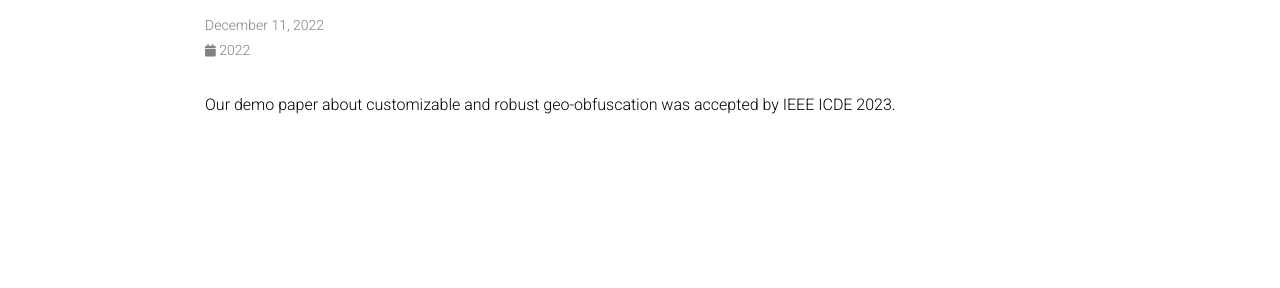
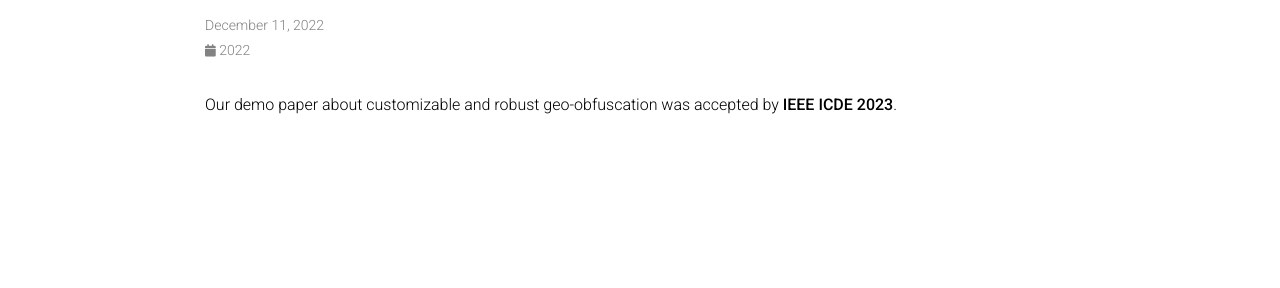
Before and after one commit to chenxiunt/chenxiunt.github.io, a Jekyll site: the page built from _news/announcement_202212.md, in a window 1280 px wide. Shown: the part 146-434 px from the top of the page. Built offline with Jekyll 4.4.1, drawn with Linux system fonts in a browser that asks for light colours; comment, search, counter and statistics services are not loaded; a style sheet for code colours, icons or effects is not loaded.

```diff
--- a/_news/announcement_202212.md
+++ b/_news/announcement_202212.md
@@ -3,4 +3,4 @@ layout: post
 date: 2022-12-11 15:59:00-0400
 inline: true
 ---
-Our demo paper about customizable and robust geo-obfuscation was accepted by IEEE ICDE 2023.
+Our demo paper about customizable and robust geo-obfuscation was accepted by **IEEE ICDE 2023**.
```
